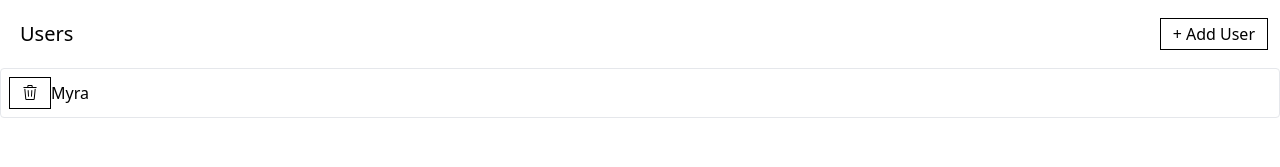
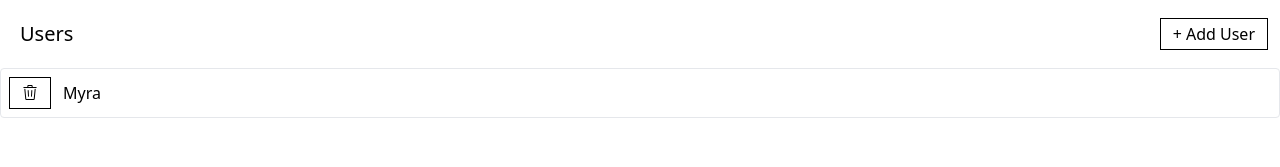
Before and after one commit to OmarShebl36/Media, a React (Create React App) app: page / in a window 1280 px wide. Shown: the top 167 px of the page. Built offline with nearby package versions, Linux system fonts and the light colour scheme; data requests are answered from the project's data file.

Commit message:
feat: fix the style of the user item

```diff
--- a/src/components/UsersListItem.tsx
+++ b/src/components/UsersListItem.tsx
@@ -20,12 +20,14 @@ function UsersListItem({ user }: Props) {
 
   return (
     <div className='mb-2 border rounded'>
-      <div className='flex p-2 justify-start items-center cursor-pointer'>
-        <Button loading={isLoading as boolean} onClick={() => handleClick()}>
-          <GoTrash />
-        </Button>
-        {error && <div>Error deleting user.</div>}
-        {user.name}
+      <div className='flex p-2 justify-between items-center cursor-pointer'>
+        <div className='flex flex-row items-center justify-between'>
+          <Button className="mr-3" loading={isLoading as boolean} onClick={() => handleClick()}>
+            <GoTrash />
+          </Button>
+          {error && <div>Error deleting user.</div>}
+          {user.name}
+        </div>
       </div>
     </div>
   );
```
